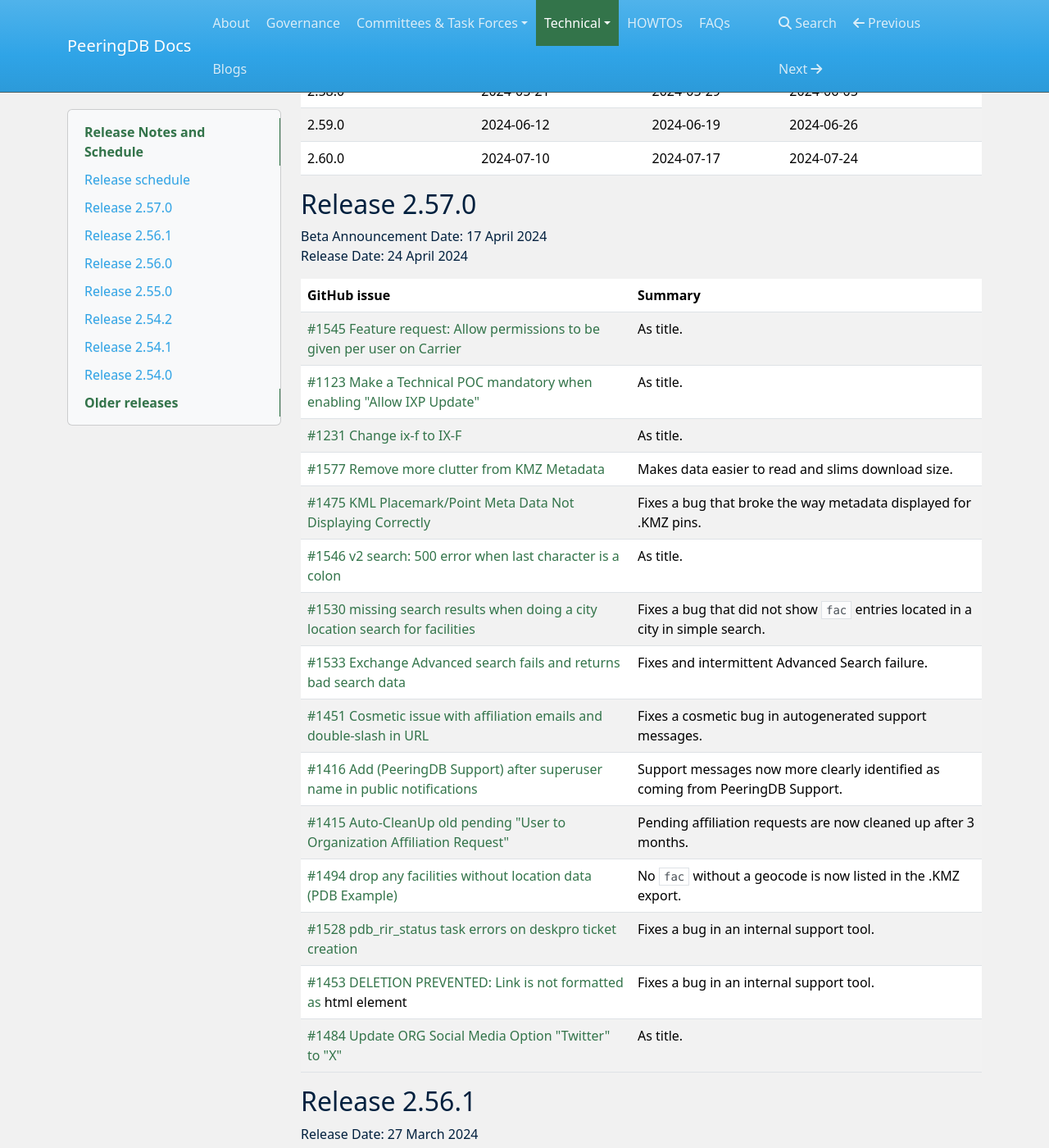
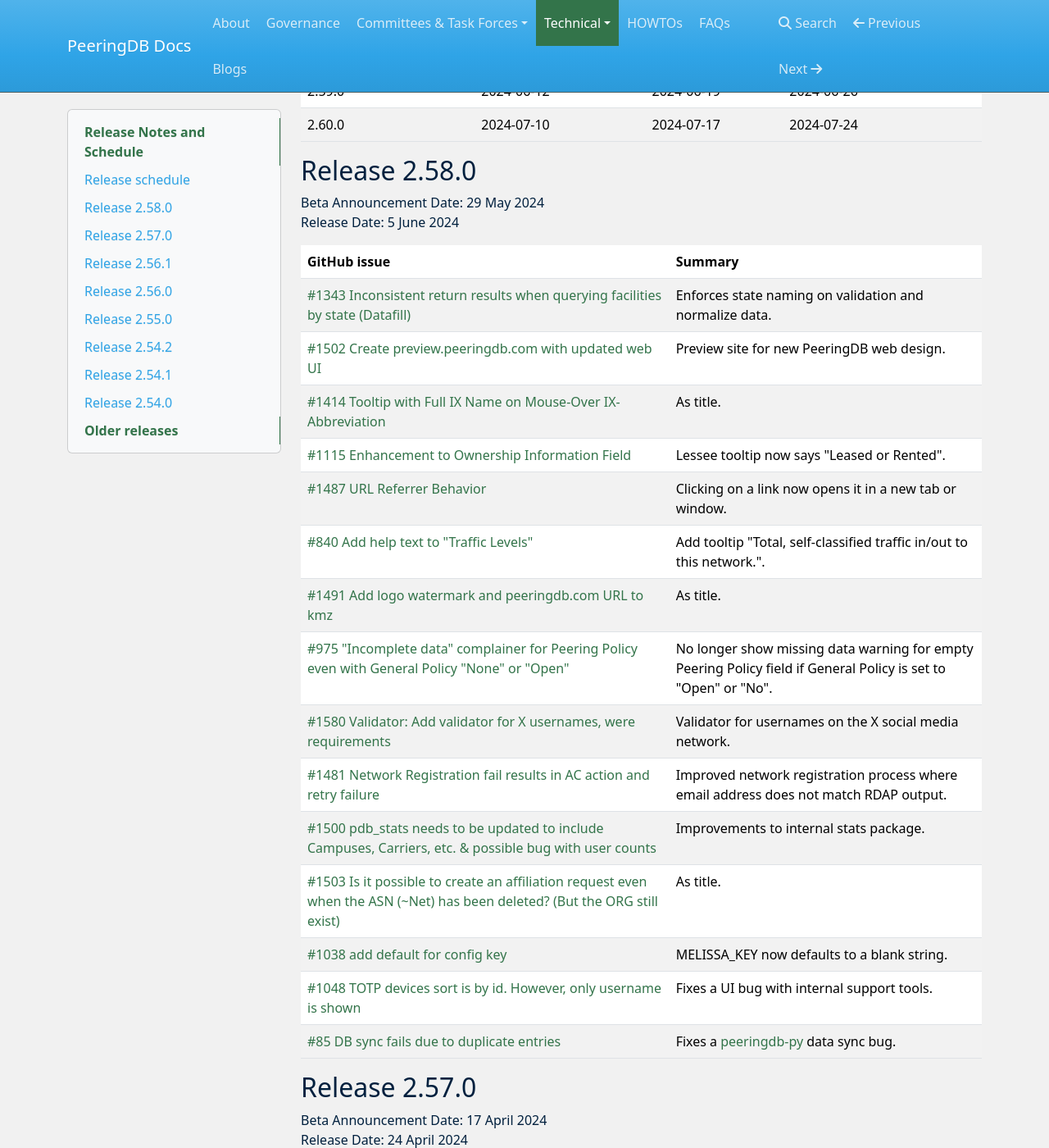
Before and after one commit to peeringdb/docs, an MkDocs documentation site: the page built from docs/release_notes/index.md, in a window 1280 px wide and 1400 px high, scrolled down 525 px. Shown: the whole window at 82% size. Built offline with MkDocs 1.6.1, drawn with Linux system fonts in a browser that asks for light colours; nearby versions of some CDN libraries.

Commit message:
Update index.md (#329)
Release notes for 2.58.0

```diff
--- a/docs/release_notes/index.md
+++ b/docs/release_notes/index.md
@@ -14,10 +14,33 @@
 
 | **Release number** | **Internal testing** | **Beta release** | **Production release** |
 | -------------- | ---------------- | ------------ | ------------------ |
-| 2.57.0 | 2024-04-10 | 2024-04-17 | 2024-04-24 |
 | 2.58.0 | 2024-05-21 | 2024-05-29 | 2024-06-05 |
 | 2.59.0 | 2024-06-12 | 2024-06-19 | 2024-06-26 |
 | 2.60.0 | 2024-07-10 | 2024-07-17 | 2024-07-24 |
+
+## Release 2.58.0
+
+Beta Announcement Date: 29 May 2024
+Release Date: 5 June 2024
+
+| **GitHub issue** | **Summary** |
+| ----------------- | ----------- |
+| [#1343 Inconsistent return results when querying facilities by state (Datafill)](https://github.com/peeringdb/peeringdb/issues/1343) | Enforces state naming on validation and normalize data.|
+| [#1502 Create preview.peeringdb.com with updated web UI](https://github.com/peeringdb/peeringdb/issues/1502) | Preview site for new PeeringDB web design.|
+| [#1414 Tooltip with Full IX Name on Mouse-Over IX-Abbreviation](https://github.com/peeringdb/peeringdb/issues/1414) | As title.|
+| [#1115 Enhancement to Ownership Information Field](https://github.com/peeringdb/peeringdb/issues/1115) | Lessee tooltip now says "Leased or Rented".|
+| [#1487 URL Referrer Behavior](https://github.com/peeringdb/peeringdb/issues/1487) | Clicking on a link now opens it in a new tab or window.|
+| [#840 Add help text to "Traffic Levels"](https://github.com/peeringdb/peeringdb/issues/840) | Add tooltip "Total, self-classified traffic in/out to this network.".|
+| [#1491 Add logo watermark and peeringdb.com URL to kmz](https://github.com/peeringdb/peeringdb/issues/1491) | As title.|
+| [#975 "Incomplete data" complainer for Peering Policy even with General Policy "None" or "Open"](https://github.com/peeringdb/peeringdb/issues/975) | No longer show missing data warning for empty Peering Policy field if General Policy is set to "Open" or "No".|
+| [#1580 Validator: Add validator for X usernames, were requirements](https://github.com/peeringdb/peeringdb/pull/1580) | Validator for usernames on the X social media network.|
+| [#1481 Network Registration fail results in AC action and retry failure](https://github.com/peeringdb/peeringdb/issues/1481) | Improved network registration process where email address does not match RDAP output.|
+| [#1500 pdb_stats needs to be updated to include Campuses, Carriers, etc. & possible bug with user counts](https://github.com/peeringdb/peeringdb/issues/1500) | Improvements to internal stats package.|
+| [#1503 Is it possible to create an affiliation request even when the ASN (~Net) has been deleted? (But the ORG still exist)](https://github.com/peeringdb/peeringdb/issues/1503) | As title.|
+| [#1038 add default for config key](https://github.com/peeringdb/peeringdb/issues/1038) | MELISSA_KEY now defaults to a blank string.|
+| [#1048 TOTP devices sort is by id. However, only username is shown](https://github.com/peeringdb/peeringdb/issues/1048) | Fixes a UI bug with internal support tools.|
+| [#85 DB sync fails due to duplicate entries](https://github.com/peeringdb/peeringdb-py/issues/85) | Fixes a [peeringdb-py](https://docs.peeringdb.com/howto/peeringdb-py/) data sync bug.|
+
 
 ## Release 2.57.0
 
```
